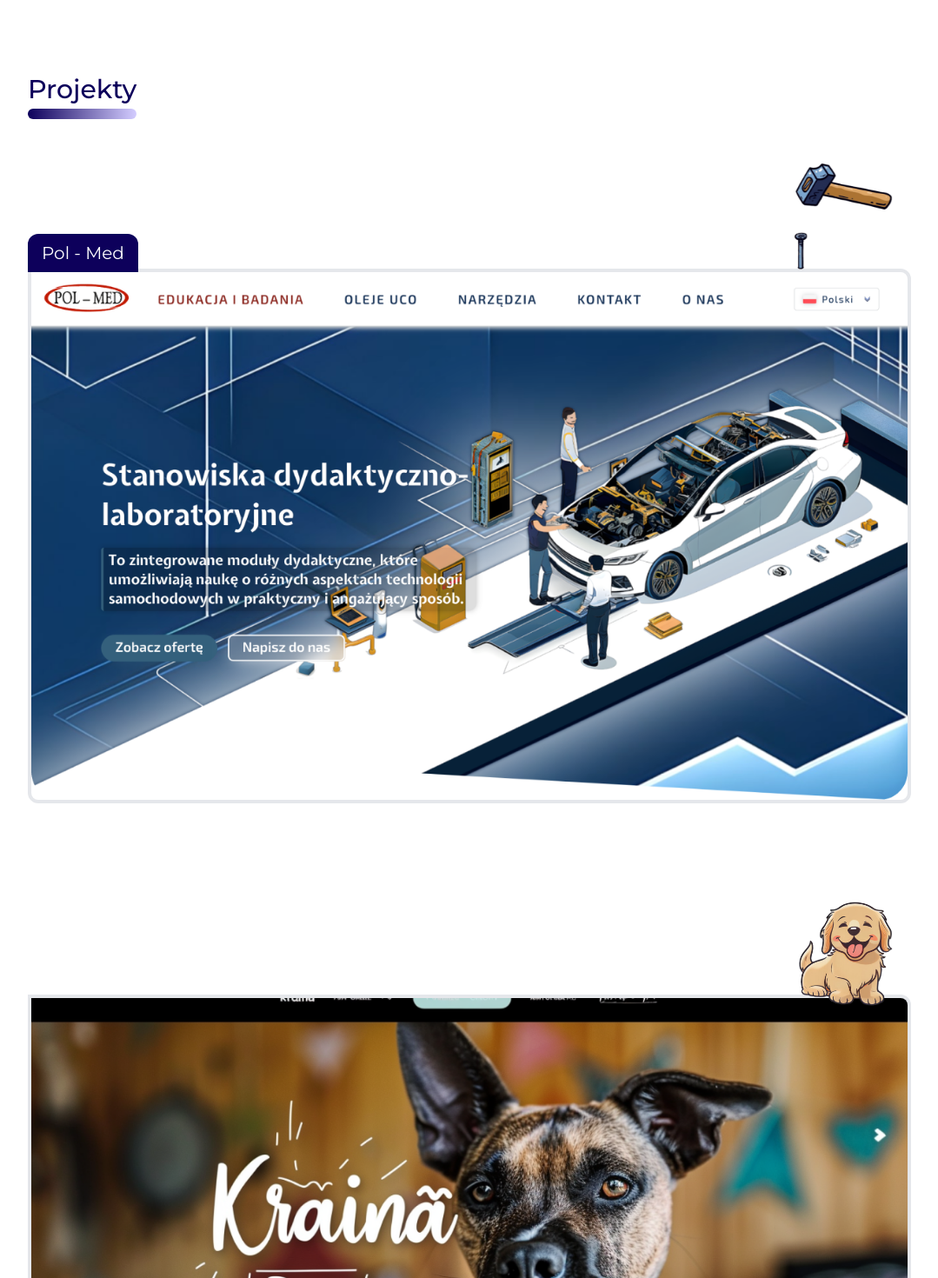
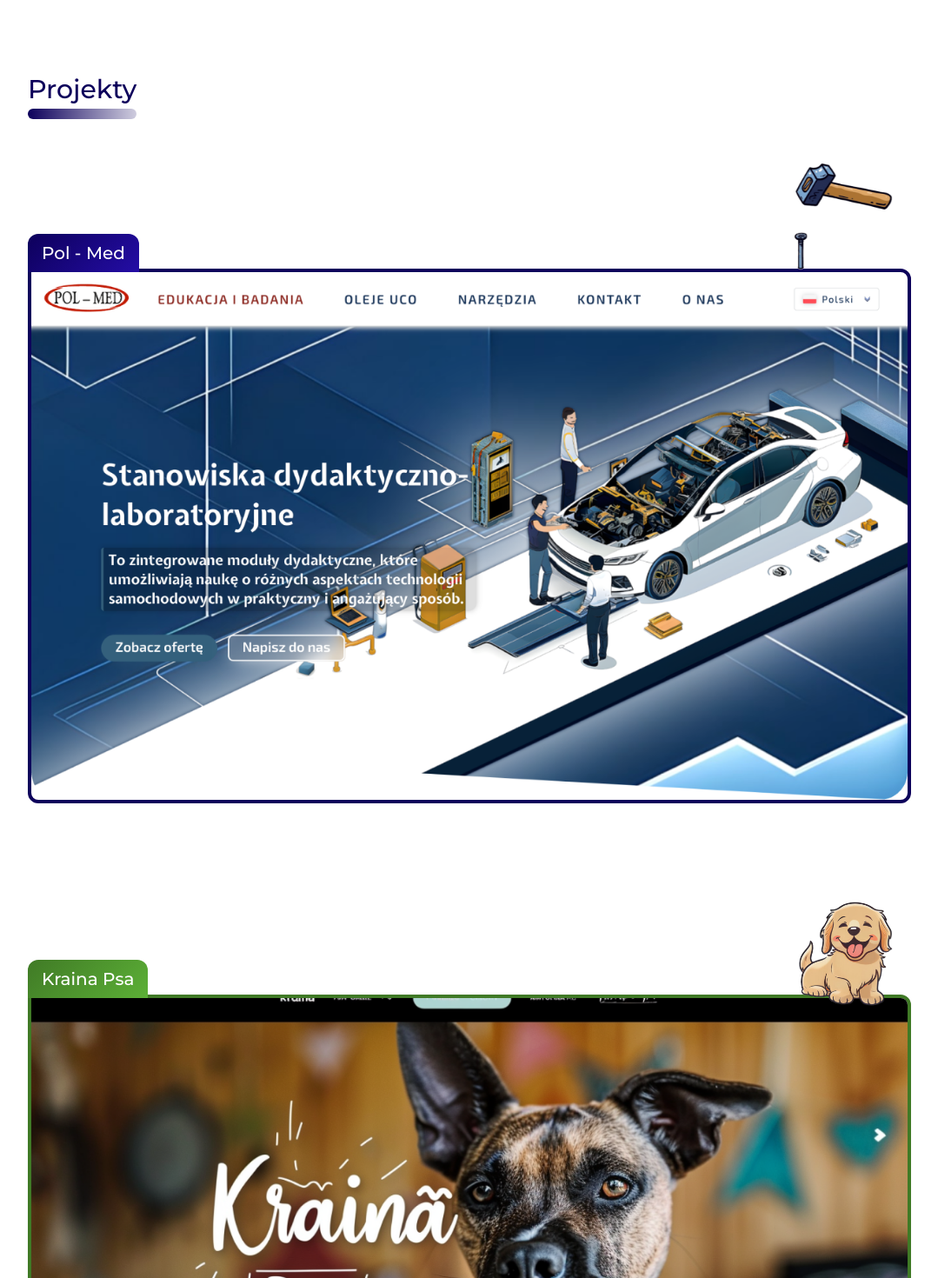
Before and after one commit to muslewski/muslewski.com, a React (Vite) app: page / in a window 1280 px wide. Shown: the part 1260-2730 px from the top of the page at 87% size, without its empty margins (100-1179 px from the left). Built offline with nearby package versions, Linux system fonts and the light colour scheme; what tailwindcss-animated would draw is missing.

Commit message:
Project Card Update

```diff
--- a/src/components/SectionProjects/ProjectCard.jsx
+++ b/src/components/SectionProjects/ProjectCard.jsx
@@ -7,6 +7,7 @@ function ProjectCard({
   className,
   title,
   backgroundColor,
+  secondBackgroundColor,
   icon,
   thumbnail,
   paragraph,
@@ -25,14 +26,18 @@ function ProjectCard({
       >
         <div className="flex relative">
           <h3
-            className={`font-title text-xl text-white bg-${backgroundColor} rounded-t-xl px-4 py-2 relative top-1`}
+            className={`font-title text-xl font-medium text-white rounded-t-xl px-4 py-2 relative top-1`}
+            style={{
+              backgroundImage: `linear-gradient(-45deg, ${backgroundColor}, ${secondBackgroundColor})`,
+            }}
           >
             {title}
           </h3>
           {icon}
         </div>
         <div
-          className={`border-4 border-${backgroundColor} rounded-b-xl rounded-tr-xl`}
+          className={`border-4 rounded-b-xl rounded-tr-xl`}
+          style={{ borderColor: secondBackgroundColor }}
         >
           <img className="rounded-b-md rounded-tr-lg" src={thumbnail} alt="" />
         </div>
@@ -43,7 +48,10 @@ function ProjectCard({
           {paragraph}
           <Button
             tag="a"
-            className={`mt-10 bg-gradient-to-br from-${backgroundColor} to-zinc-500 text-base`}
+            className={`mt-10 to-zinc-500 text-base`}
+            style={{
+              backgroundImage: `linear-gradient(-45deg, ${backgroundColor}, ${secondBackgroundColor})`,
+            }}
             href="https://krainapsa.pl"
           >
             Kliknij aby przejść
--- a/src/components/SectionProjects/Projects.jsx
+++ b/src/components/SectionProjects/Projects.jsx
@@ -17,7 +17,7 @@ function Projects() {
       <Section className="mt-40">
         <Subtitle>
           Projekty
-          <hr className="self-start h-3 mt-1 rounded-md border-0 bg-gradient-to-r from-secondary to-accent/20" />
+          <hr className="self-start h-3 mt-1 rounded-md border-0 bg-gradient-to-r from-secondary to-secondary/20" />
         </Subtitle>
 
         <div className="mt-12 flex flex-col gap-24">
@@ -25,7 +25,8 @@ function Projects() {
             className="mt-20"
             title="Pol - Med"
             link="https://pol-med.tech"
-            backgroundColor="secondary"
+            backgroundColor="#240da5"
+            secondBackgroundColor="#0D005B"
             icon={
               <img
                 className="w-56 absolute -top-20 right-0"
@@ -43,7 +44,8 @@ function Projects() {
             className="mt-20"
             title="Kraina Psa"
             link="https://krainapsa.pl"
-            backgroundColor="div-krainaPsa"
+            backgroundColor="#5cb036"
+            secondBackgroundColor="#407a26"
             icon={
               <img className="w-28 absolute -top-16 right-5" src={dog} alt="" />
             }
@@ -57,7 +59,8 @@ function Projects() {
             className="mt-20"
             title="VII Liceum Bydgoszcz"
             link="https://7lo.bydgoszcz.pl/"
-            backgroundColor="div-VIILiceum"
+            backgroundColor="#885b8b"
+            secondBackgroundColor="#5a3c5d"
             icon={
               <img
                 className="w-28 absolute -top-16 -right-1 rotate-6 animate-wiggle"
--- a/src/components/Wrapper/Wrapper.jsx
+++ b/src/components/Wrapper/Wrapper.jsx
@@ -6,12 +6,12 @@ function Wrapper() {
   return (
     <>
       <img
-        className="pointer-events-none select-none fixed top-2-99 left-3 h-28 animate-fade-top-left"
+        className="pointer-events-none select-none fixed z-50 top-2-99 left-3 h-28 animate-fade-top-left"
         src={Subtract}
         alt=""
       />
       <img
-        className="pointer-events-none select-none fixed bottom-2-99 right-2 h-28 animate-fade-bottom-right"
+        className="pointer-events-none select-none fixed z-50 bottom-2-99 right-2 h-28 animate-fade-bottom-right"
         src={Subtract}
         alt=""
       />
--- a/tailwind.config.js
+++ b/tailwind.config.js
@@ -18,10 +18,6 @@ export default {
         accent: {
           DEFAULT: "#2400FF",
         },
-        div: {
-          krainaPsa: "#407A26",
-          VIILiceum: "#403F3B",
-        },
       },
       fontFamily: {
         title: ["Montserrat", "sans-serif"],
```
